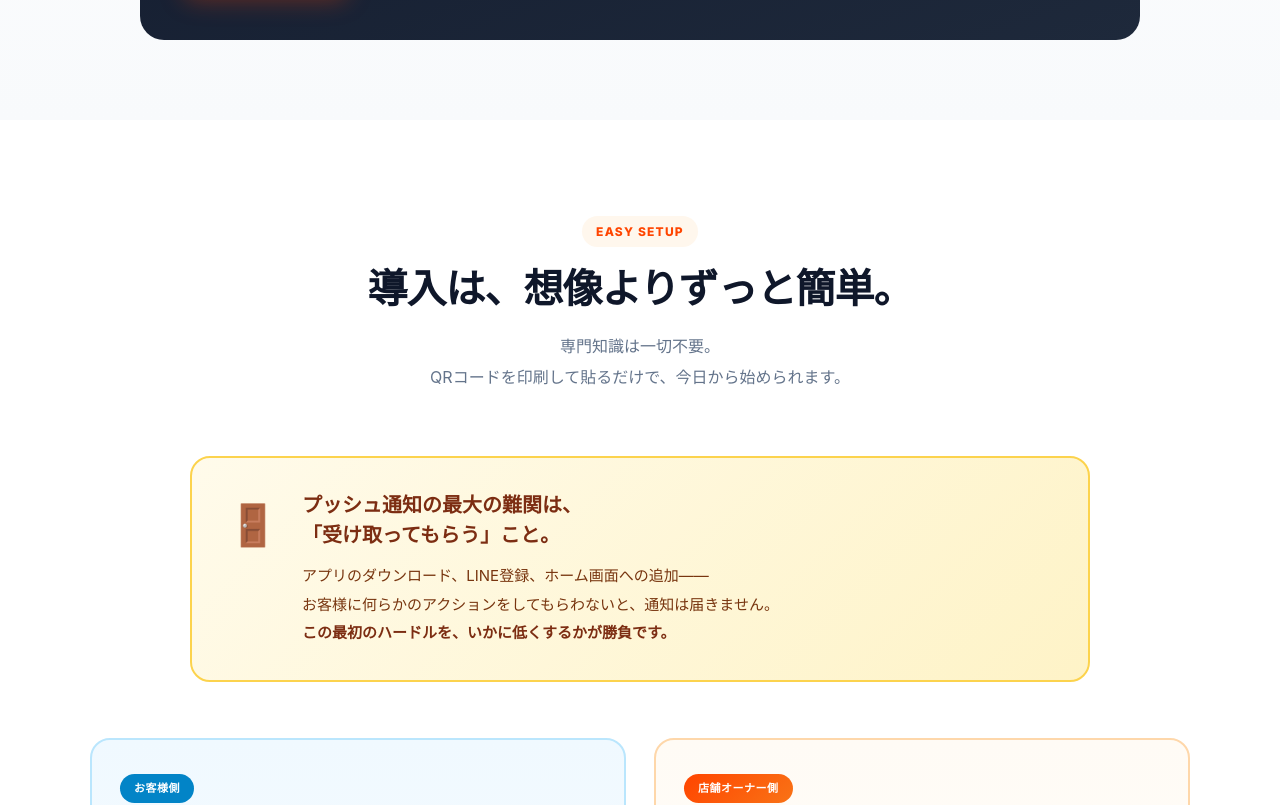
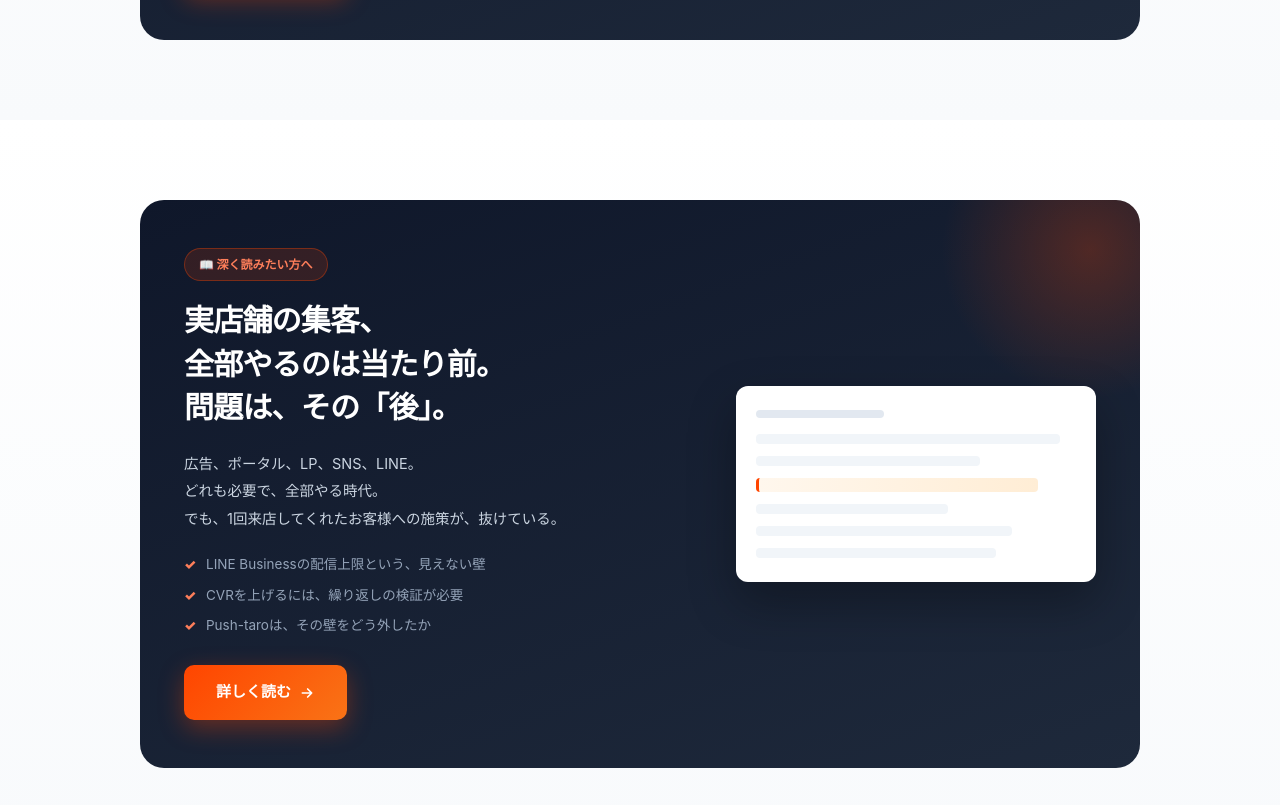
Before and after one commit to thellcishii-lang/push-taro, a Next.js app: page / in a window 1280 px wide. Shown: the part 4980-5785 px from the top of the page. Built offline with nearby package versions, Linux system fonts and the light colour scheme; no server answers.

Commit message:
Update HomeClient.tsx

```diff
--- a/app/components/HomeClient.tsx
+++ b/app/components/HomeClient.tsx
@@ -353,6 +353,51 @@ export default function HomeClient() {
     </div>
   </div>
 </section>
+
+               {/* ============================================================
+          GUIDE PROMO（実店舗の集客、その「後」）
+      ============================================================ */}
+      <section className="guide-promo guide-promo-2">
+        <div className="container">
+          <div className="guide-promo-card is-reverse reveal">
+            <div className="guide-promo-left">
+              <span className="guide-promo-tag">📖 深く読みたい方へ</span>
+              <h2 className="guide-promo-title">
+                実店舗の集客、<br />
+                全部やるのは当たり前。<br />
+                <span className="guide-promo-title-accent">問題は、その「後」。</span>
+              </h2>
+              <p className="guide-promo-text">
+                広告、ポータル、LP、SNS、LINE。<br />
+                どれも必要で、全部やる時代。<br />
+                でも、1回来店してくれたお客様への施策が、抜けている。
+              </p>
+              <ul className="guide-promo-list">
+                <li>LINE Businessの配信上限という、見えない壁</li>
+                <li>CVRを上げるには、繰り返しの検証が必要</li>
+                <li>Push-taroは、その壁をどう外したか</li>
+              </ul>
+              <Link href="/guide/store-marketing" className="guide-promo-btn">
+                詳しく読む
+                <svg width="16" height="16" viewBox="0 0 24 24" fill="none">
+                  <path d="M5 12h14M13 6l6 6-6 6" stroke="currentColor" strokeWidth="2.5" strokeLinecap="round" strokeLinejoin="round" />
+                </svg>
+              </Link>
+            </div>
+            <div className="guide-promo-right">
+              <div className="guide-promo-mock is-alt">
+                <div className="guide-promo-mock-head"></div>
+                <div className="guide-promo-mock-bar" style={{ width: '95%' }}></div>
+                <div className="guide-promo-mock-bar" style={{ width: '70%' }}></div>
+                <div className="guide-promo-mock-bar is-highlight" style={{ width: '88%' }}></div>
+                <div className="guide-promo-mock-bar" style={{ width: '60%' }}></div>
+                <div className="guide-promo-mock-bar" style={{ width: '80%' }}></div>
+                <div className="guide-promo-mock-bar" style={{ width: '75%' }}></div>
+              </div>
+            </div>
+          </div>
+        </div>
+      </section>
 
       {/* ============================================================
           SETUP
```
